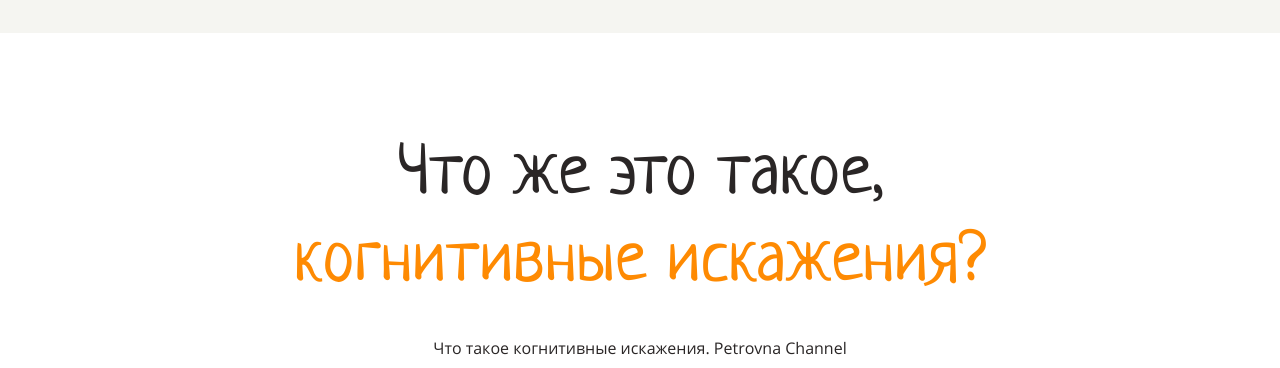
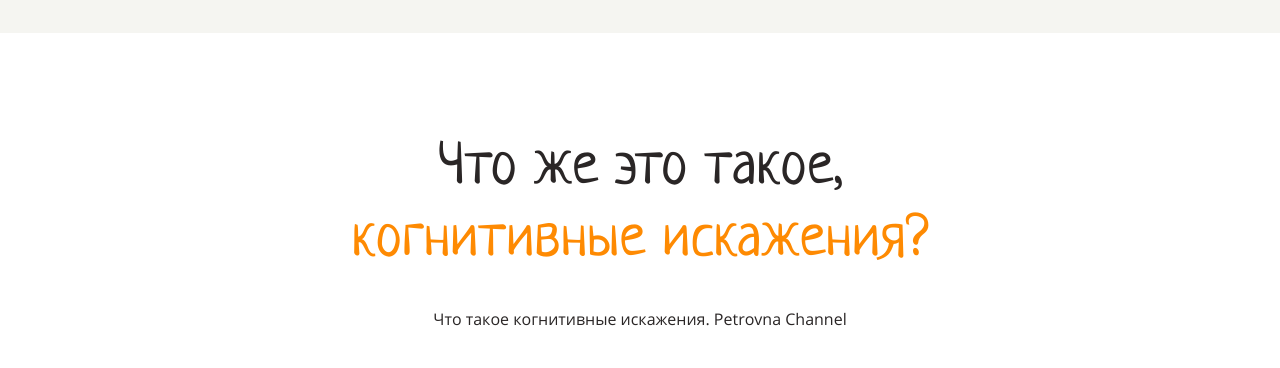
Before and after one commit to NewDekart/layout-designer-project-lvl1, a website: page src/index.html in a window 1280 px wide. Shown: the part 886-1254 px from the top of the page. Drawn offline with Linux system fonts and the light colour scheme.

Commit message:
Правка для секции с видео

```diff
--- a/src/index.html
+++ b/src/index.html
@@ -28,7 +28,7 @@
     <main>
         <section class="bg-white">
             <article class="content pos-rel ta-center">
-                <h1 class="h h1 c-dark">Что же это такое,<br><span class="c-primary">когнитивные искажения?</span></h1>
+                <h1 class="h h2 c-dark">Что же это такое,<br><span class="c-primary">когнитивные искажения?</span></h1>
                 <p class="mt-30">Что такое когнитивные искажения. Petrovna Channel</p>
                 <iframe class="video" width="919" height="569" src="https://www.youtube.com/embed/jie9AizBqss" frameborder="0" allowfullscreen></iframe>
             </article>
--- a/src/styles/style.css
+++ b/src/styles/style.css
@@ -82,7 +82,7 @@ body {
 }
 
 .h2 {
-  font-size: 62px;
+  font-size: 60px;
 }
 
 .h3 {
```
